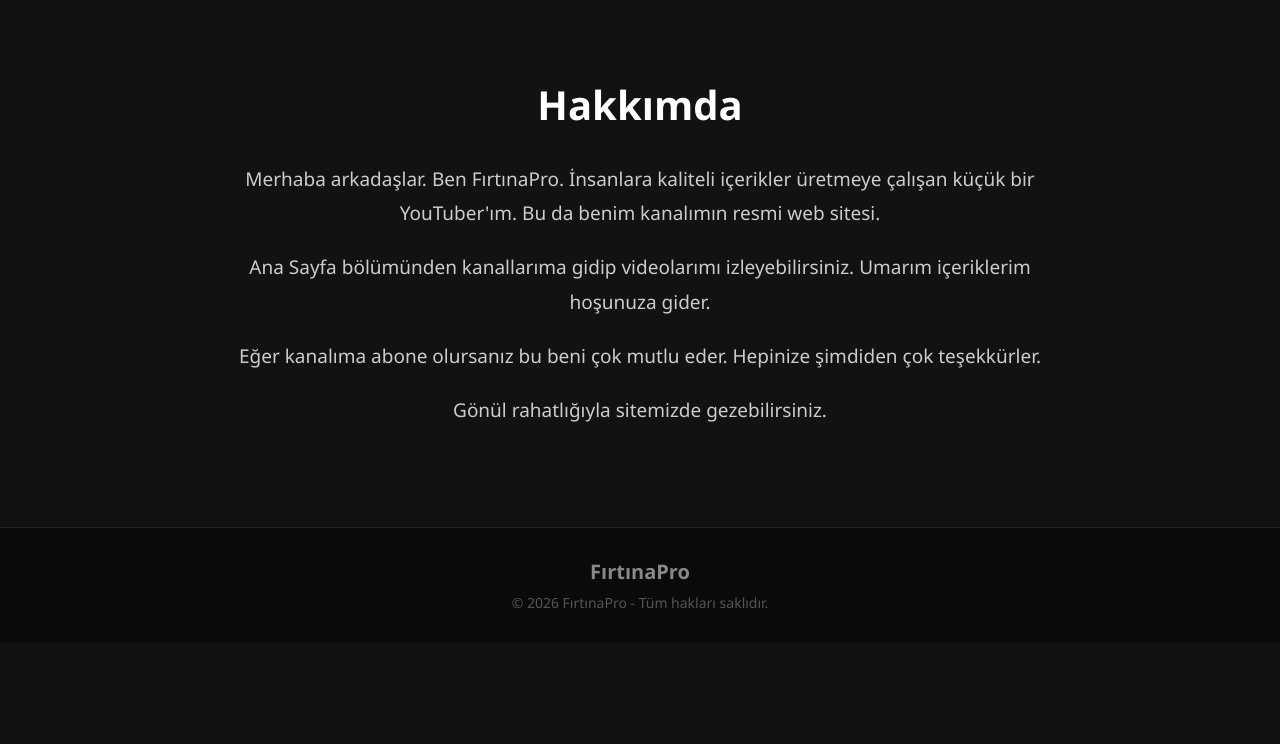
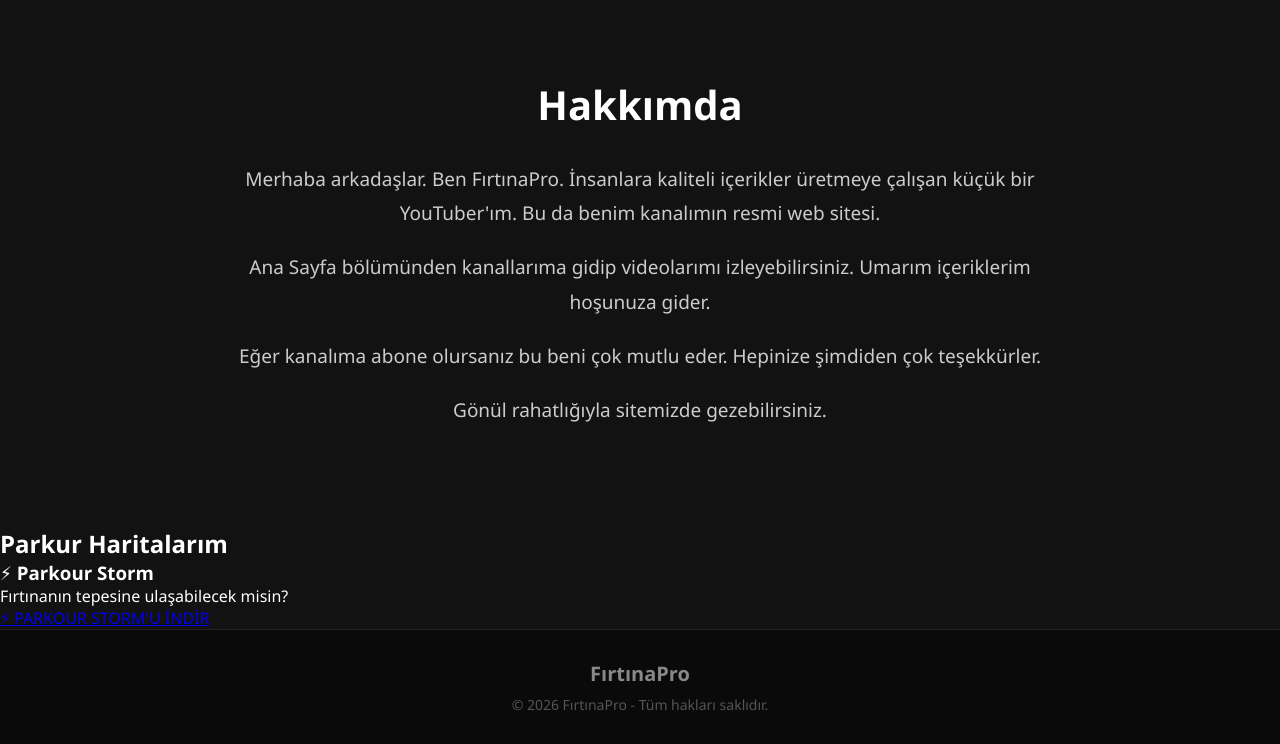
Before and after one commit to firtinaproyoutube-dot/firtinapro, a plain HTML site: page index.html in a window 1280 px wide. Shown: the part 748-1492 px from the top of the page. Before the commit the page ends 1390 px from the top, so only its background shows below. Drawn offline with Linux system fonts and the light colour scheme.

Commit message:
Add files via upload

```diff
--- a/index.html
+++ b/index.html
@@ -230,8 +230,9 @@
         <h1>FırtınaPro</h1>
 
         <nav>
-            <a href="#">Ana Sayfa</a>
+            <a href="#anasayfa">Ana Sayfa</a>
             <a href="#topluluk">Topluluk</a>
+            <a href="#haritalar">Haritalar</a>
             <a href="#hakkimda">Hakkımda</a>
         </nav>
     </header>
@@ -303,8 +304,20 @@
 
     </section>
 
+<section id="haritalar" class="maps">
+    <h2>Parkur Haritalarım</h2>
+
+    <h3>⚡ Parkour Storm</h3>
+    <p>Fırtınanın tepesine ulaşabilecek misin?</p>
+
+    <a href="Parkour-Storm.zip" download class="download-button">
+        ⚡ PARKOUR STORM'U İNDİR
+    </a>
+</section>
+
     <footer>
         <h2>FırtınaPro</h2>
+
 
         <p>© 2026 FırtınaPro - Tüm hakları saklıdır.</p>
     </footer>
```
